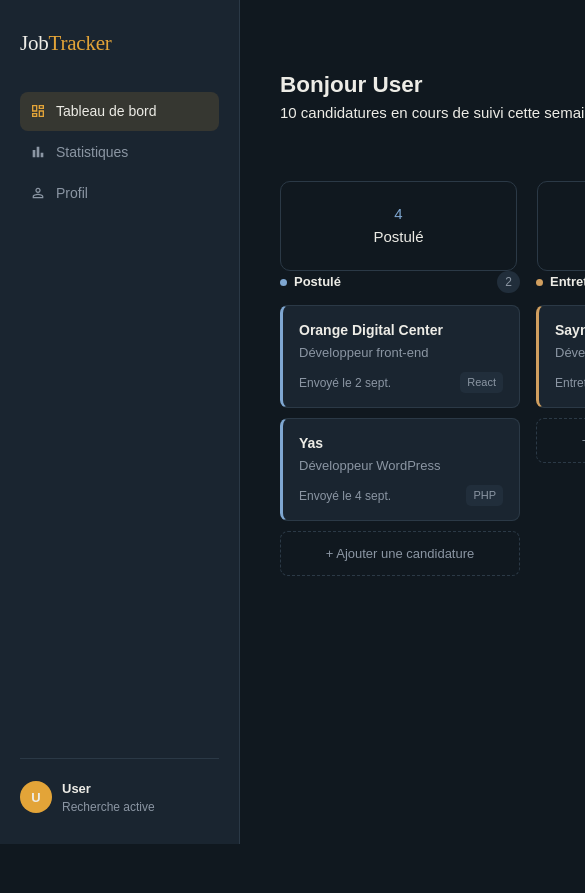
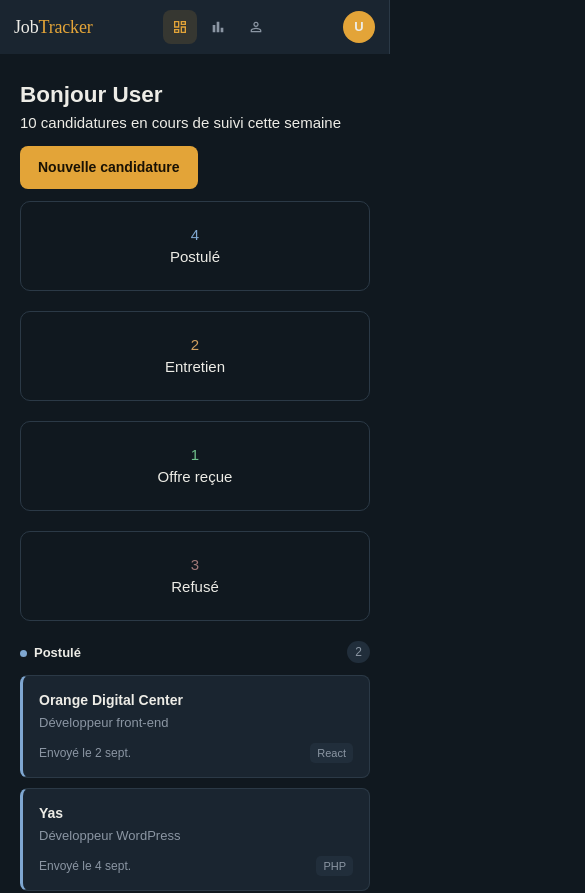
Before and after one commit to Ulquiorah/JobTracker, a React app in the folder frontend/: page / in a window 390 px wide. Shown: the top 893 px of the page, 585 px wide, since content can reach past the window. Before the commit the page ends 844 px from the top, so only its background shows below. Built offline with nearby package versions, Linux system fonts and the light colour scheme; the HTML template or start-up script is replaced by a standard one.

Commit message:
feat(responsive): mise en place du responsive design du dashboard

```diff
--- a/frontend/src/assets/style.css
+++ b/frontend/src/assets/style.css
@@ -82,7 +82,7 @@ svg {
 
 .app {
   display: grid;
-  grid-template-columns: 240px 1fr;
+  grid-template-columns: 240px minmax(0, 1fr); /* minmax(0, 1fr) empêche la colonne de contenu de forcer un débordement de page */
   min-height: 100vh;
 }
 
@@ -235,6 +235,8 @@ svg {
 /* ------ Pages ------------- */
 main {
   margin: 12px 40px;
+  max-width: 1600px; /* plafond raisonnable sur très grands écrans */
+  margin-inline: auto;
 }
 
 /* ===========================================
@@ -420,14 +422,21 @@ statistiques
   color: var(--text);
 }
 
-.line-chart { width: 100%; height: 140px; }
+.line-chart {
+  width: 100%;
+  height: 140px;
+}
 
 .donut-wrap {
   display: flex;
   align-items: center;
   gap: 24px;
 }
-.donut-chart { width: 140px; height: 140px; flex-shrink: 0; }
+.donut-chart {
+  width: 140px;
+  height: 140px;
+  flex-shrink: 0;
+}
 
 .donut-legend {
   list-style: none;
@@ -437,9 +446,14 @@ statistiques
   font-size: 13px;
   color: var(--text-muted);
 }
-.donut-legend li { display: flex; align-items: center; gap: 8px; }
+.donut-legend li {
+  display: flex;
+  align-items: center;
+  gap: 8px;
+}
 .donut-legend .dot {
-  width: 8px; height: 8px;
+  width: 8px;
+  height: 8px;
   border-radius: 50%;
   flex-shrink: 0;
 }
@@ -516,7 +530,9 @@ statistiques
   color: var(--text);
   font-size: 13px;
 }
-.tag-input input:focus { outline: none; }
+.tag-input input:focus {
+  outline: none;
+}
 
 .tag {
   display: flex;
@@ -543,7 +559,10 @@ statistiques
   font-size: 13px;
   font-weight: 600;
 }
-.btn-secondary:hover { border-color: var(--accent); color: var(--accent); }
+.btn-secondary:hover {
+  border-color: var(--accent);
+  color: var(--accent);
+}
 
 .gmail-connect {
   display: flex;
@@ -553,7 +572,127 @@ statistiques
   border-radius: 8px;
   padding: 12px 14px;
 }
+/* ========================================
+   RESPONSIVE — TABLETTE (≤ 1250px)
+======================================== */
+@media (max-width: 1250px) {
+  main {
+    margin: 12px 60px;
+  }
+  .pipeline {
+  margin-top: 20px;
+  grid-template-columns: repeat(2, minmax(240px, 1fr));
+}
+}
 
+@media (max-width: 1024px) {
+  .stats {
+    grid-template-columns: repeat(2, 1fr);
+  }
+
+  .charts-row {
+    grid-template-columns: 1fr;
+  }
+
+  .pipeline {
+    grid-template-columns: repeat(2, minmax(220px, 1fr));
+  }
+}
+
+/* ========================================
+   RESPONSIVE — SIDEBAR EN TOP BAR (≤ 860px)
+======================================== */
 @media (max-width: 860px) {
-  .profile-grid { grid-template-columns: 1fr; }
+  .app {
+    grid-template-columns: 1fr;
+  }
+
+  .sidebar {
+    width: 100%;
+    min-height: auto;
+    flex-direction: row;
+    align-items: center;
+    justify-content: space-between;
+    padding: 14px 20px;
+    gap: 16px;
+    position: sticky;
+    top: 0;
+    z-index: 10;
+  }
+
+  .nav {
+    flex-direction: row;
+    gap: 4px;
+  }
+
+  .sidebar-footer {
+    margin-top: 0;
+    padding-top: 0;
+    border-top: none;
+  }
+
+  main {
+    margin: 12px 20px;
+  }
+
+  .head {
+    height: auto;
+    flex-direction: column;
+    align-items: flex-start;
+    gap: 12px;
+    padding: 12px 0;
+  }
+
+  .profile-grid {
+    grid-template-columns: 1fr;
+  }
 }
+
+/* ========================================
+   RESPONSIVE — MOBILE (≤ 640px)
+======================================== */
+@media (max-width: 640px) {
+  .stats {
+    grid-template-columns: 1fr;
+  }
+
+  .pipeline {
+    grid-template-columns: 1fr;
+    overflow-x: visible;
+  }
+
+  .form-row {
+    grid-template-columns: 1fr;
+  }
+
+  .donut-wrap {
+    flex-direction: column;
+    align-items: flex-start;
+    gap: 14px;
+  }
+
+  .chart-card {
+    padding: 14px;
+  }
+}
+@media (max-width: 562px) {
+  .sidebar {
+    padding: 10px 14px;
+  }
+
+  .nav-item span {
+    display: none;
+  }
+
+  .nav-item {
+    padding: 9px;
+  }
+
+  .sidebar-footer .user__information {
+    display: none;
+  }
+
+  .logo {
+    font-size: 18px;
+  }
+}
```
